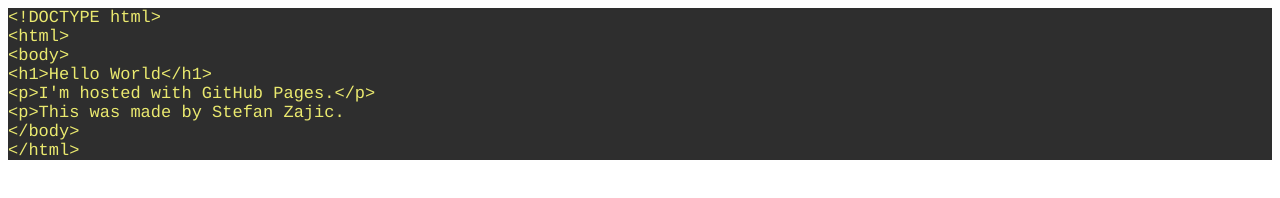
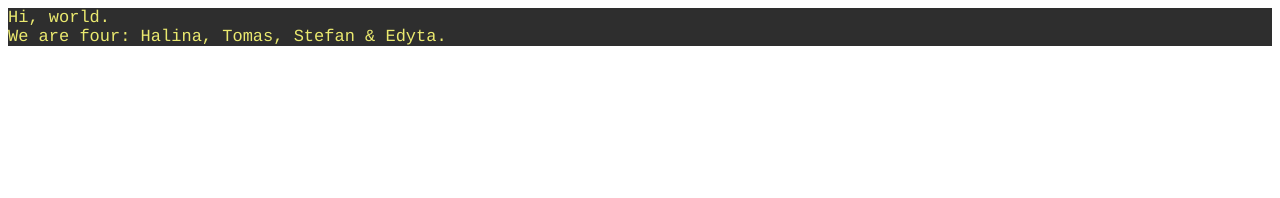
Before and after one commit to szajic/szajic.github.io, a plain HTML site: page index.html in a window 1280 px wide. Drawn offline with Linux system fonts and the light colour scheme.

Commit message:
Update index.html

```diff
--- a/index.html
+++ b/index.html
@@ -12,13 +12,7 @@
   </style>
 </head>
 <body>
-<p class="p1"><span class="s1">&lt;!DOCTYPE html&gt;</span></p>
-<p class="p1"><span class="s1">&lt;html&gt;</span></p>
-<p class="p1"><span class="s1">&lt;body&gt;</span></p>
-<p class="p1"><span class="s1">&lt;h1&gt;Hello World&lt;/h1&gt;</span></p>
-<p class="p1"><span class="s1">&lt;p&gt;I'm hosted with GitHub Pages.&lt;/p&gt;</span></p>
-<p class="p1"><span class="s1">&lt;p&gt;This was made by Stefan Zajic.</span></p>
-<p class="p1"><span class="s1">&lt;/body&gt;</span></p>
-<p class="p1"><span class="s1">&lt;/html&gt;</span></p>
+<p class="p1"><span class="s1">Hi, world.</span></p>
+<p class="p1"><span class="s1">We are four: Halina, Tomas, Stefan &amp; Edyta.</span></p>
 </body>
 </html>
```
